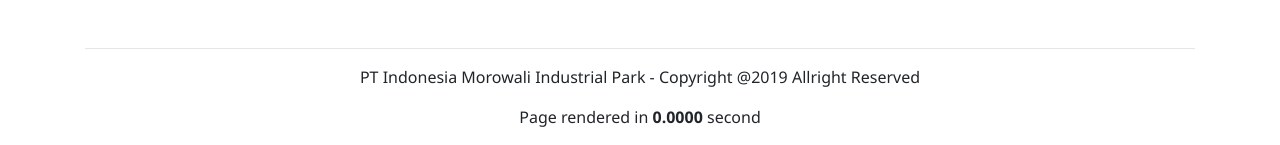
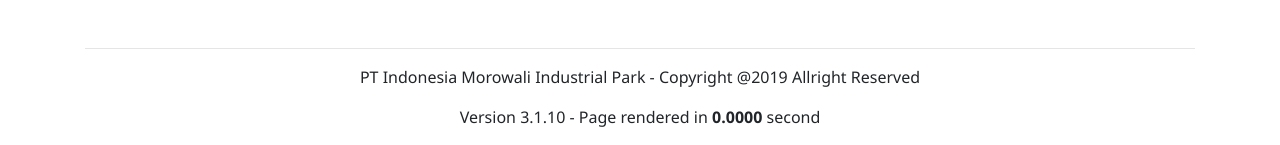
Before and after one commit to ardiarcadia/core_v4, a CodeIgniter app: page /database/home in a window 1280 px wide. Shown: the part 1258-1403 px from the top of the page. Run offline with CodeIgniter, Linux system fonts and the light colour scheme; the visitor is signed in with stand-in values (Sample User, id 1); data comes from the database, SQL or seed files in the repository; data that the repository does not hold is empty; some web fonts are replaced.

Commit message:
Add version CI in footer

```diff
--- a/app/views/skin/footer.php
+++ b/app/views/skin/footer.php
@@ -1,5 +1,5 @@
 <div class="container">
 	<br><hr class="footer">
 	<p align="center"> <?=$this->l_skin->apps_config('footer');?> </p>
-	<p align="center"> Page rendered in <b>{elapsed_time}</b> second </p>
+	<p align="center">Version <?=CI_VERSION;?> - Page rendered in <b>{elapsed_time}</b> second </p>
 </div>
```
